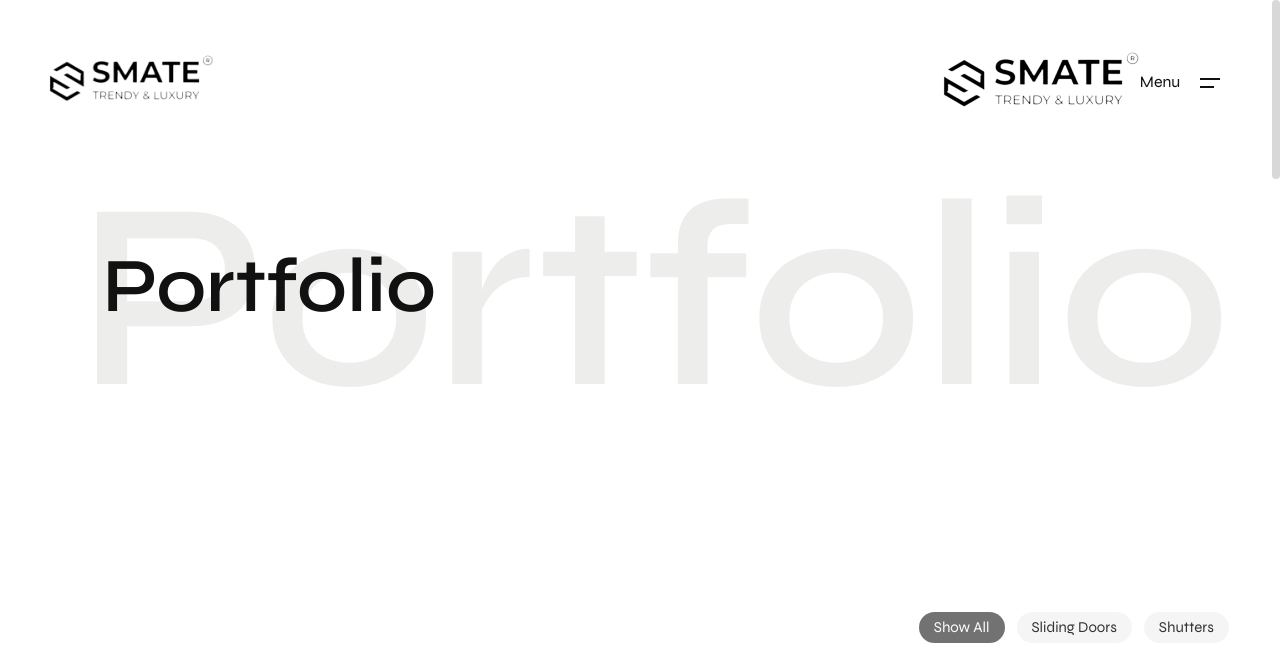
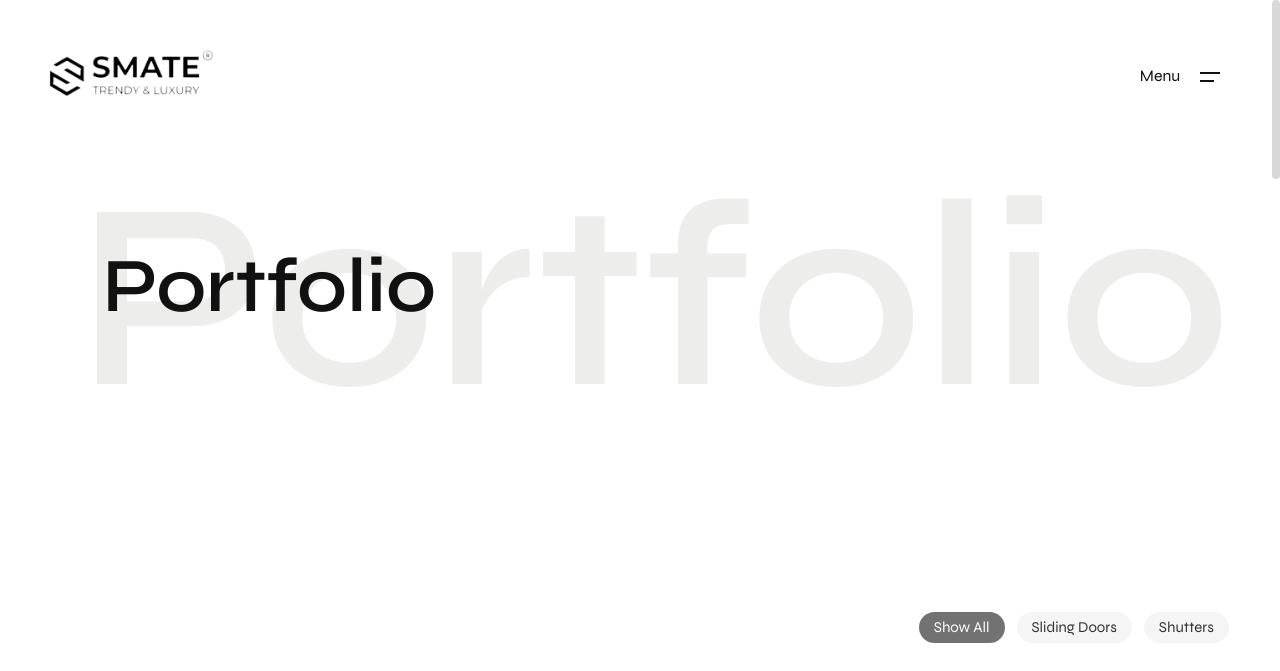
Before and after one commit to Jagadeesh-8501/smate-7, a plain HTML site: page products.html in a window 1280 px wide. Shown: the top 671 px of the page. Drawn offline with nearby package versions, Linux system fonts and the light colour scheme.

Commit message:
Update products.html

```diff
--- a/products.html
+++ b/products.html
@@ -177,12 +177,7 @@
 							<!-- End logo -->
 
 						</div> <!-- /.tt-header-col -->
-						<div class="tt-header-col">
-							<div class="logomine inn">
-								<img src="assets/img/logo-light.png" class="tt-logo-light magnetic-item" alt="Logo"> <!-- logo light -->
-								<img src="assets/img/logo-dark.png" class="tt-logo-dark magnetic-item" alt="Logo"> <!-- logo dark -->
-							</div>
-						</div>
+
 						<div class="tt-header-col">
 
 							<!-- Begin overlay menu toggle button -->
```
